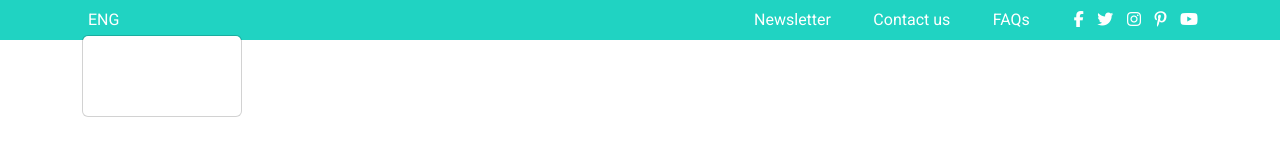
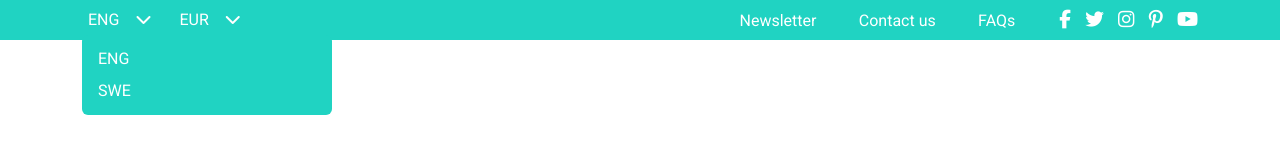
Before and after one commit to SaadHadood/EKSSNH22-HTML-och-CSS, a plain HTML site: page index.html in a window 1280 px wide. Both pictures are taken after a click on the button "ENG". Drawn offline with nearby package versions, Linux system fonts and the light colour scheme.

Commit message:
root css variables added

```diff
--- a/css/style.css
+++ b/css/style.css
@@ -53,31 +53,60 @@ html, body {
         align-items: center;
     }
 
-    .top-menu a {
+    .top-menu .site-settings {
+        display: flex;
+     }
+
+        .top-menu .site-settings .dropdown-theme  {
+            background-color: var(--color-theme);
+            color: var(--color-white);
+        }
+            .top-menu .site-settings .dropdown-theme button {
+                background-color: var(--color-theme);
+                color: var(--color-white);
+                border: none;
+            }
+                .top-menu .site-settings .dropdown-theme button:hover {
+                    color: var(--color-theme-dark);
+                }
+
+            .top-menu .site-settings .dropdown-theme .dropdown-menu {
+                background-color: var(--color-theme);
+                color: var(--color-white);
+                border: none;
+                width: 250px;
+                margin-top: 3rem;
+            }
+                .top-menu .site-settings .dropdown-theme .dropdown-menu .dropdown-item {
+                    background-color: var(--color-theme);
+                    color: var(--color-white);
+                    border: none;
+                    width: 100%;
+                    margin: 0;
+                }
+                    .top-menu .site-settings .dropdown-theme .dropdown-menu .dropdown-item:hover {
+                        background-color: var(--color-theme-dark);
+                        color: var(--color-white);
+                    }
+
+
+
+    .top-menu .menu-links a {
         color: var(--color-white);
         text-decoration: none;
         margin: 0 1.2rem;
     }
-        .top-menu a:hover {
+        .top-menu .menu-links a:hover {
             color: var(--color-theme-dark);
         }
 
-    .top-menu .social-media {
-        margin-left: 1rem;
-    }
-        .top-menu .social-media a {
-            margin: 0 0.3rem;
+        .top-menu .menu-links .social-media {
+            margin-left: 1rem;
+            font-size: var(--font-size-14);
         }
-            .top-menu .social-media a:last-child {
-                margin: 0 0 0 0.3rem;
+            .top-menu .menu-links .social-media a {
+                margin: 0 0.3rem;
             }
-
-
-    .top-menu .dropdown-theme button {
-        background-color: var(--color-theme);
-        color: var(--color-white);
-        border: none;
-    }
-        .top-menu .dropdown-theme button:hover {
-            color: var(--color-theme-dark);
-        }
+                .top-menu .menu-links .social-media a:last-child {
+                    margin: 0 0 0 0.3rem;
+                }
--- a/index.html
+++ b/index.html
@@ -15,14 +15,24 @@
     <header>
         <div class="top-menu">
             <div class="container">
-                <div>
-                    <div class="dropdown dropdown-theme">
+                <div class="site-settings">
+                    <div class="dropdown dropdown-theme me-3">
+                        <button type="button" data-bs-toggle="dropdown" aria-expanded="false">
+                            <span id="selected-language">ENG</span><i class="fa-solid fa-chevron-down ms-3"></i>
+                        </button>
+                        <ul id="languages" class="dropdown-menu dropdown-theme">
+                            <li><a class="dropdown-item" href="#">ENG</a></li>
+                            <li><a class="dropdown-item" href="#">SWE</a></li>
+                        </ul>
+                  </div>
+                    <div class="dropdown dropdown-theme me-3">
                             <button type="button" data-bs-toggle="dropdown" aria-expanded="false">
-                                <span id="selected-language">ENG</span>
+                                <span id="selected-currency">EUR</span><i class="fa-solid fa-chevron-down ms-3"></i>
                             </button>
-                            <ul class="dropdown-menu">
-                                <li><a class="dropdown-item" href="#">ENG</a></li>
-                                <li><a class="dropdown-item" href="#">SWE</a></li>
+                            <ul id="currencies" class="dropdown-menu dropdown-theme">
+                                <li><a class="dropdown-item" href="#">EUR</a></li>
+                                <li><a class="dropdown-item" href="#">USD</a></li>
+                                <li><a class="dropdown-item" href="#">SEK</a></li>
                             </ul>
                       </div>
                 </div>
```
